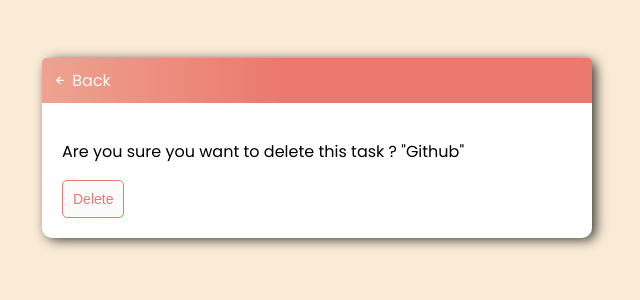
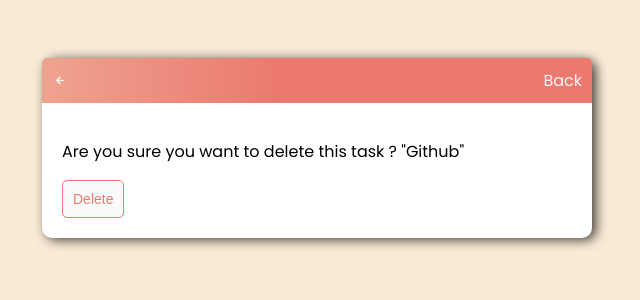
Before and after one commit to SiddhantTotade/todo_list, a Django app: page /task-delete/5/ in a window 1280 px wide. Shown: the top 300 px of the page, without its empty margins (323-963 px from the left). Run offline with Django 3.2, Linux system fonts and the light colour scheme; data comes from the database, SQL or seed files in the repository; some web fonts are replaced.

Commit message:
change in style.css

```diff
--- a/static/css/style.css
+++ b/static/css/style.css
@@ -41,6 +41,8 @@ p {
 .header-bar a {
     color: rgb(247, 247, 247);
     text-decoration: none;
+    position: absolute;
+    display: contents;
 }
 
 .task-wrapper {
```
